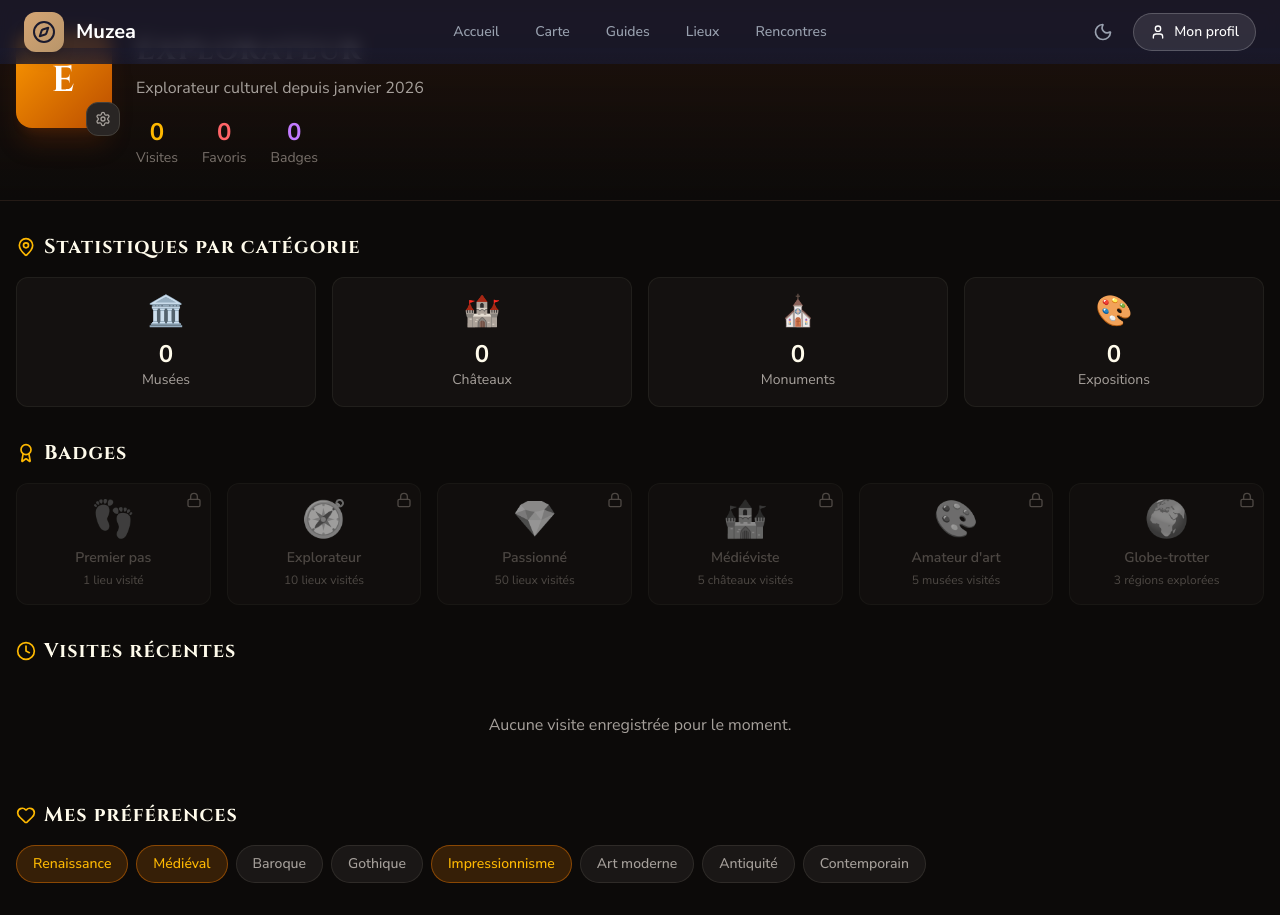
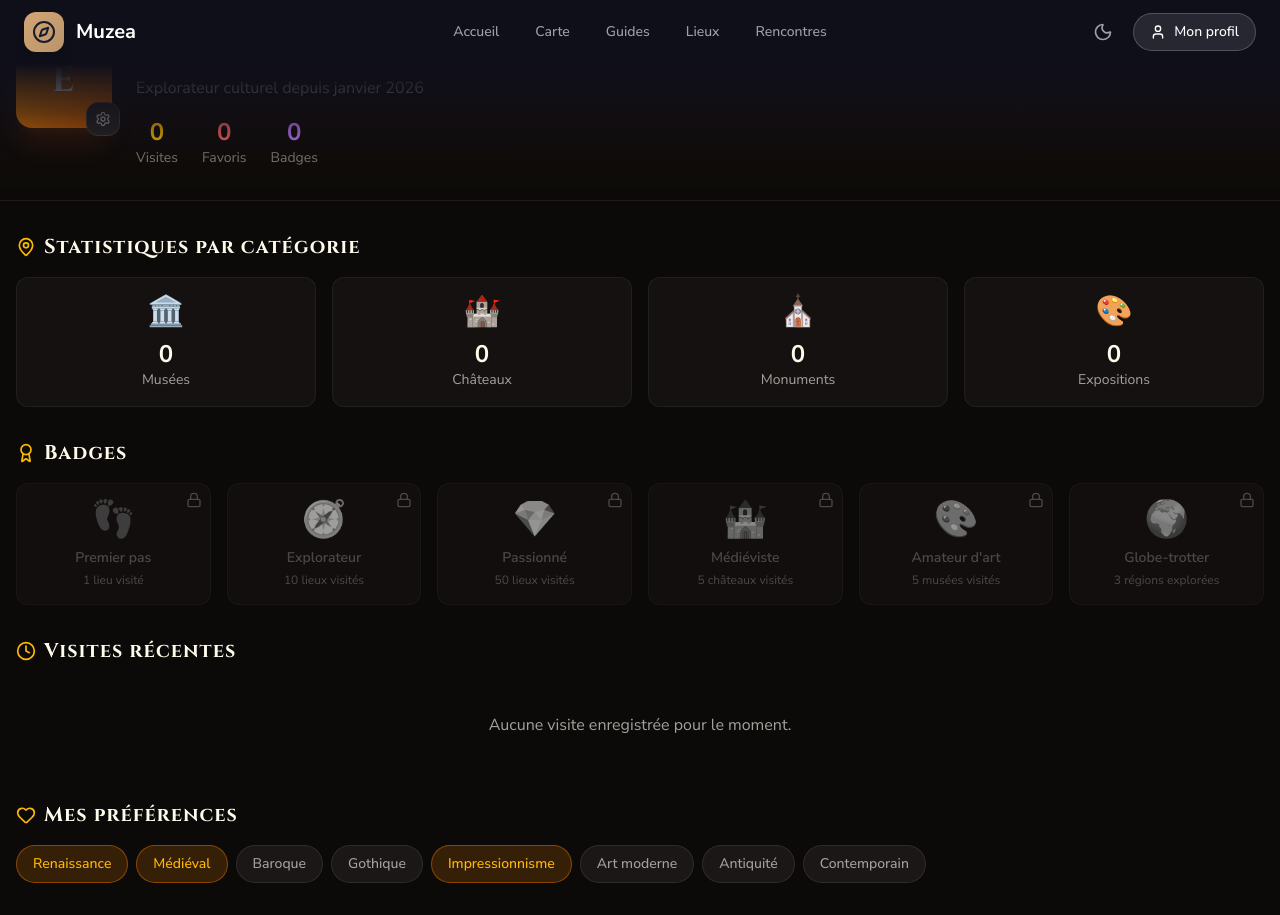
Before and after one commit to marketsage8-cpu/Mus-a-, a React (Vite) app: page /profile in a window 1280 px wide. Built offline with nearby package versions, Linux system fonts and the light colour scheme; a web font is replaced by a local one.

Commit message:
Fix navbar to solid dark navy with smooth gradient transition to hero
- Change navbar background from semi-transparent to solid dark navy (#0f0f1a)
- Add gradient extending below navbar for seamless transition into hero image
- Update hero gradient to start with matching dark navy color at top

```diff
--- a/src/components/layout/Navigation.jsx
+++ b/src/components/layout/Navigation.jsx
@@ -22,9 +22,10 @@ const Navigation = () => {
 
   return (
     <header className="fixed top-0 left-0 right-0 z-50">
-      {/* Fond semi-transparent avec dégradé */}
-      <div className="absolute inset-0 bg-[#1a1a2e]/80 backdrop-blur-sm" />
-      <div className="absolute inset-x-0 bottom-0 h-4 bg-gradient-to-b from-[#1a1a2e]/50 to-transparent" />
+      {/* Fond bleu marine très foncé solide */}
+      <div className="absolute inset-0 bg-[#0f0f1a]" />
+      {/* Dégradé de transition vers l'image hero - s'étend sous la navbar */}
+      <div className="absolute inset-x-0 top-full h-24 bg-gradient-to-b from-[#0f0f1a] via-[#0f0f1a]/60 to-transparent pointer-events-none" />
 
       <nav className="relative max-w-7xl mx-auto px-4 sm:px-6">
         <div className="flex items-center justify-between h-16">
--- a/src/pages/HomePage.jsx
+++ b/src/pages/HomePage.jsx
@@ -108,8 +108,19 @@ const HomePage = () => {
             alt="Paris au crépuscule"
             className="w-full h-full object-cover"
           />
-          {/* Gradient overlay - blue-violet tones */}
-          <div className="absolute inset-0 bg-gradient-to-b from-[#1a1a2e]/60 via-[#1a1a2e]/40 to-[#1a1a2e]" />
+          {/* Gradient overlay - transition fluide depuis la navbar bleu marine */}
+          <div
+            className="absolute inset-0"
+            style={{
+              background: `linear-gradient(to bottom,
+                #0f0f1a 0%,
+                rgba(15, 15, 26, 0.85) 8%,
+                rgba(15, 15, 26, 0.4) 25%,
+                rgba(15, 15, 26, 0.3) 50%,
+                rgba(26, 26, 46, 0.7) 80%,
+                #1a1a2e 100%)`
+            }}
+          />
         </div>
 
         {/* Hero Content - centered */}
```
